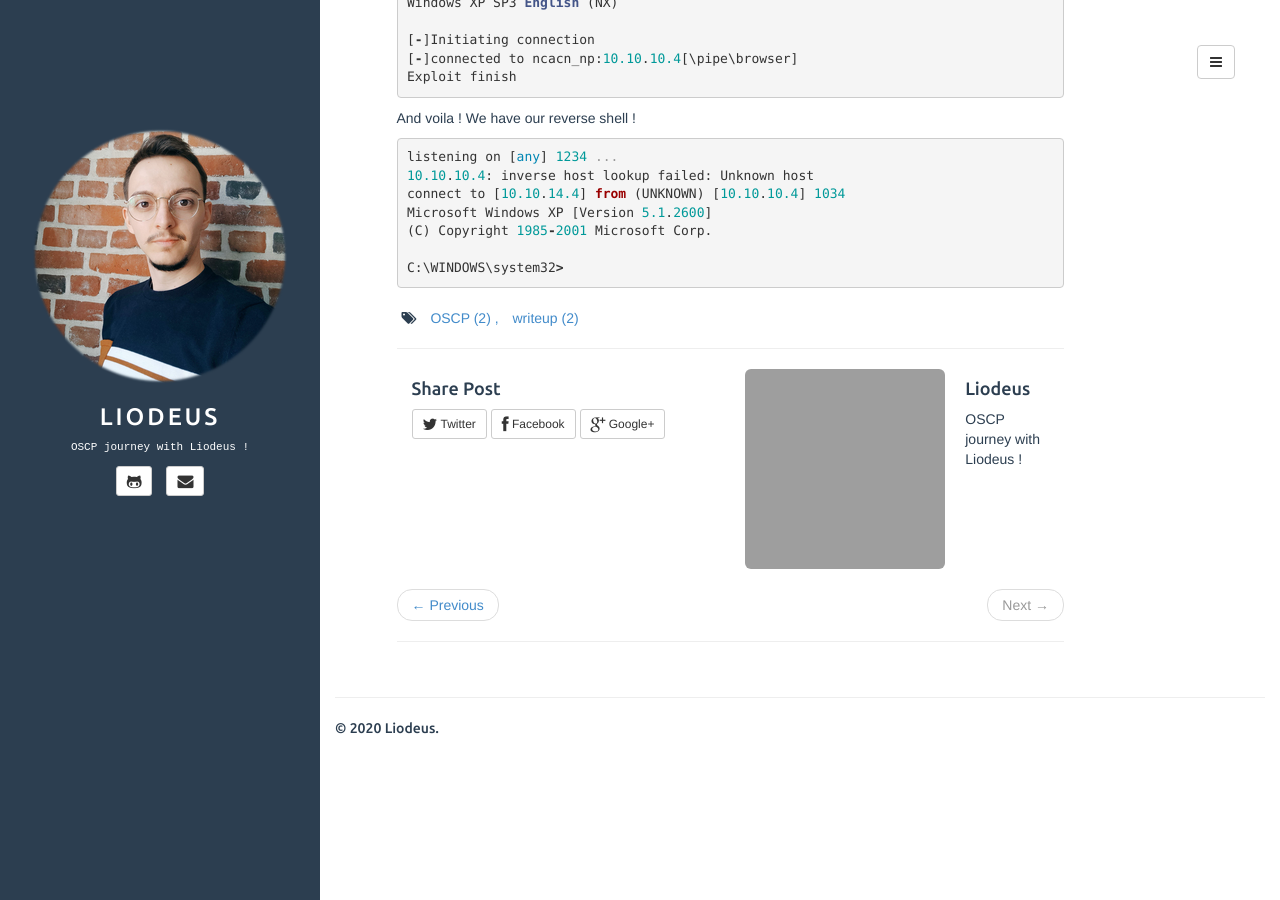
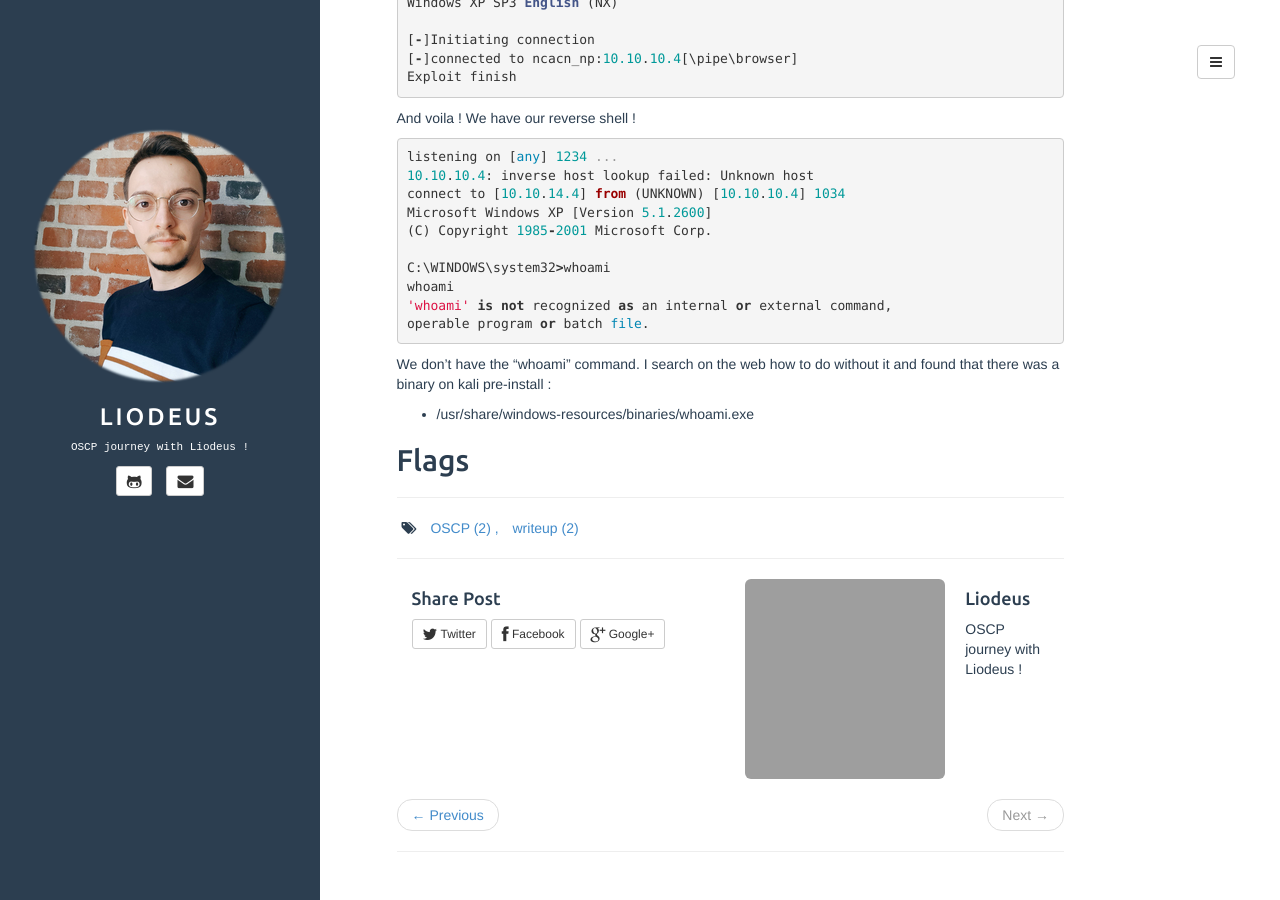
Before and after one commit to Liodeus/liodeus.github.io, a Jekyll site: the page built from _posts/2020-07-16-legacy.md, in a window 1280 px wide and 900 px high, scrolled down 4177 px. Built offline with Jekyll 4.4.1, drawn with Linux system fonts in a browser that asks for light colours; grey boxes are pictures that could not be loaded.

Commit message:
Add files via upload

````diff
--- a/_posts/2020-07-16-legacy.md
+++ b/_posts/2020-07-16-legacy.md
@@ -195,5 +195,18 @@ connect to [10.10.14.4] from (UNKNOWN) [10.10.10.4] 1034
 Microsoft Windows XP [Version 5.1.2600]
 (C) Copyright 1985-2001 Microsoft Corp.
 
-C:\WINDOWS\system32>
+C:\WINDOWS\system32>whoami
+whoami
+'whoami' is not recognized as an internal or external command,
+operable program or batch file.
 ```
+
+We don't have the "whoami" command. I search on the web how to do without it and found that there was a binary on kali pre-install :
+
+- /usr/share/windows-resources/binaries/whoami.exe
+
+
+
+## Flags
+
+------
````
Also changed, not shown: _posts/2020-07-15-lame.md (+4 -2 lines).
